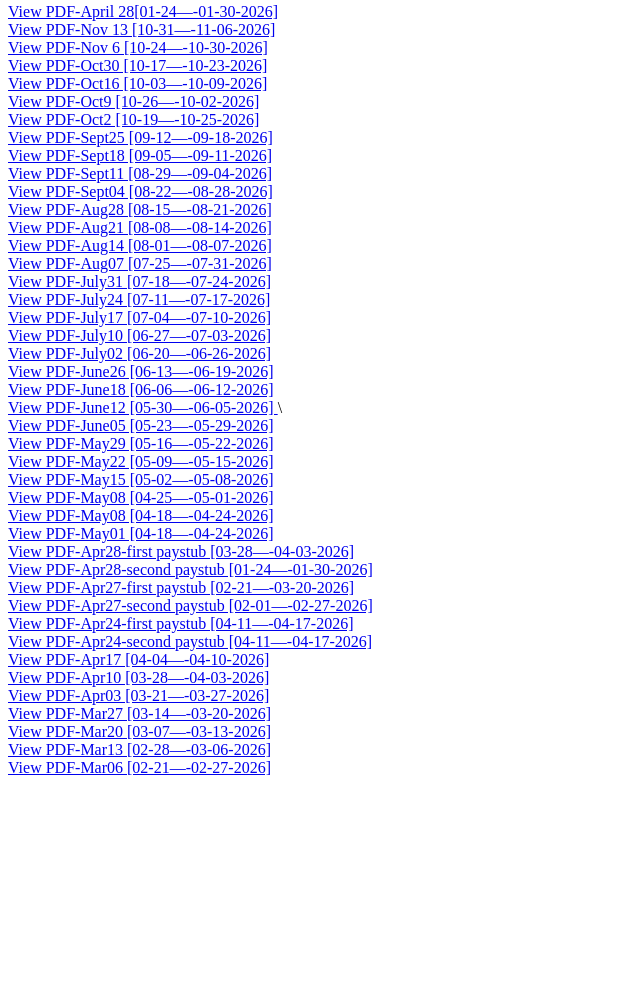
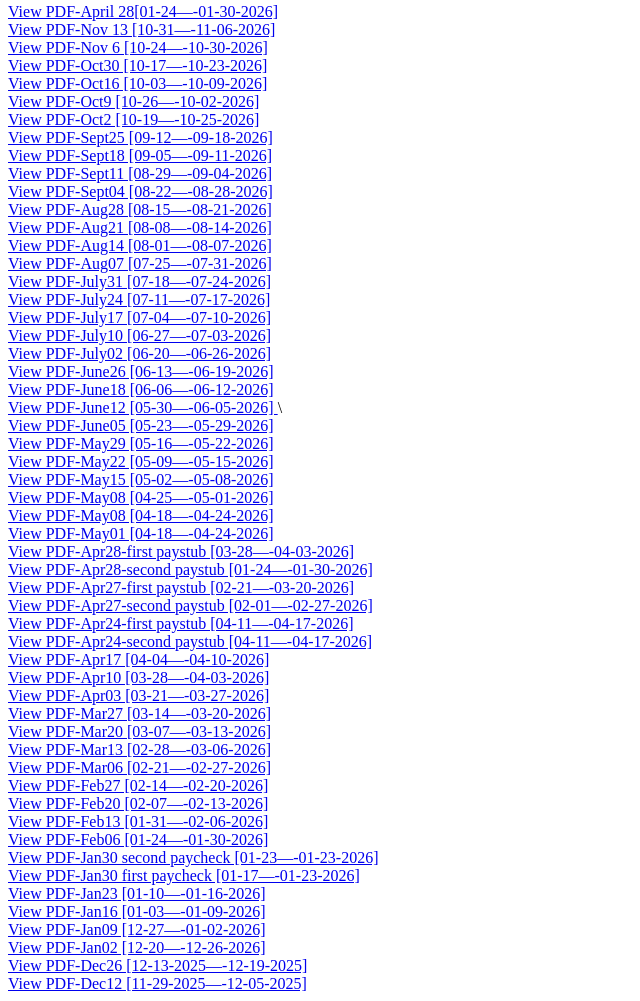
Before and after one commit to palacios0987/view-pdf, a plain HTML site: page index.html in a window 1280 px wide. Shown: the part 111-1112 px from the top of the page, without its empty margins (0-640 px from the left). Before the commit the page ends 896 px from the top, so only its background shows below. Drawn offline with Linux system fonts and the light colour scheme.

Commit message:
Update index.html

```diff
--- a/index.html
+++ b/index.html
@@ -266,5 +266,77 @@
      rel="noopener noreferrer">
      View PDF-Mar06 [02-21—-02-27-2026]
   </a>
+   </br>
+   <a href="assets/pdfs/Feb27-OnlinePayStub_NYC-515369_Voucher_318036.pdf"
+     target="_blank"
+     rel="noopener noreferrer">
+     View PDF-Feb27 [02-14—-02-20-2026]
+  </a>
+  </br>
+   <a href="assets/pdfs/Feb20-OnlinePayStub_NYC-515369_Voucher_315872.pdf"
+     target="_blank"
+     rel="noopener noreferrer">
+     View PDF-Feb20 [02-07—-02-13-2026]
+  </a>
+  </br>
+   <a href="assets/pdfs/Feb13-OnlinePayStub_NYC-515369_Voucher_313791.pdf"
+     target="_blank"
+     rel="noopener noreferrer">
+     View PDF-Feb13 [01-31—-02-06-2026]
+  </a>
+  </br>
+   <a href="assets/pdfs/Feb06-OnlinePayStub_NYC-515369_Voucher_311615.pdf"
+     target="_blank"
+     rel="noopener noreferrer">
+     View PDF-Feb06 [01-24—-01-30-2026]
+  </a>
+   </br>
+   <a href="assets/pdfs/Jan30_2-OnlinePayStub_NYC-515369_Voucher_309918.pdf"
+     target="_blank"
+     rel="noopener noreferrer">
+     View PDF-Jan30 second paycheck [01-23—-01-23-2026]
+  </a>
+   </br>
+   <a href="assets/pdfs/Jan30_1-OnlinePayStub_NYC-515369_Voucher_308437.pdf"
+     target="_blank"
+     rel="noopener noreferrer">
+     View PDF-Jan30 first paycheck [01-17—-01-23-2026]
+  </a>
+     </br>
+   <a href="assets/pdfs/Jan23-OnlinePayStub_NYC-515369_Voucher_305583.pdf"
+     target="_blank"
+     rel="noopener noreferrer">
+     View PDF-Jan23 [01-10—-01-16-2026]
+  </a>
+     </br>
+   <a href="assets/pdfs/Jan16-OnlinePayStub_NYC-515369_Voucher_303397.pdf"
+     target="_blank"
+     rel="noopener noreferrer">
+     View PDF-Jan16 [01-03—-01-09-2026]
+  </a>
+      </br>
+   <a href="assets/pdfs/Jan09-OnlinePayStub_NYC-515369_Voucher_301237.pdf"
+     target="_blank"
+     rel="noopener noreferrer">
+     View PDF-Jan09 [12-27—-01-02-2026]
+  </a>
+    </br>
+   <a href="assets/pdfs/Jan02-OnlinePayStub_NYC-515369_Voucher_299130.pdf"
+     target="_blank"
+     rel="noopener noreferrer">
+     View PDF-Jan02 [12-20—-12-26-2026]
+  </a>
+   </br>
+   <a href="assets/pdfs/Dec26-OnlinePayStub_NYC-515369_Voucher_296910.pdf"
+     target="_blank"
+     rel="noopener noreferrer">
+     View PDF-Dec26 [12-13-2025—-12-19-2025]
+  </a>
+  </br>
+   <a href="assets/pdfs/Dec12-OnlinePayStub_NYC-515369_Voucher_292404.pdf"
+     target="_blank"
+     rel="noopener noreferrer">
+     View PDF-Dec12 [11-29-2025—-12-05-2025]
+  </a>
 </body>
 </html>
```
